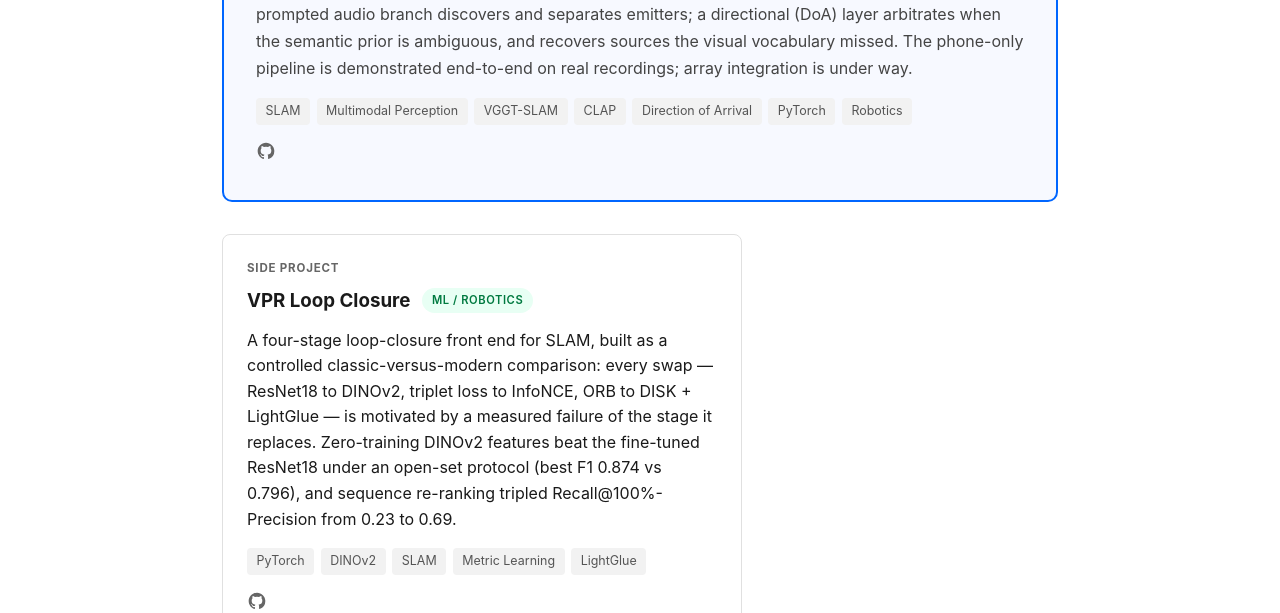
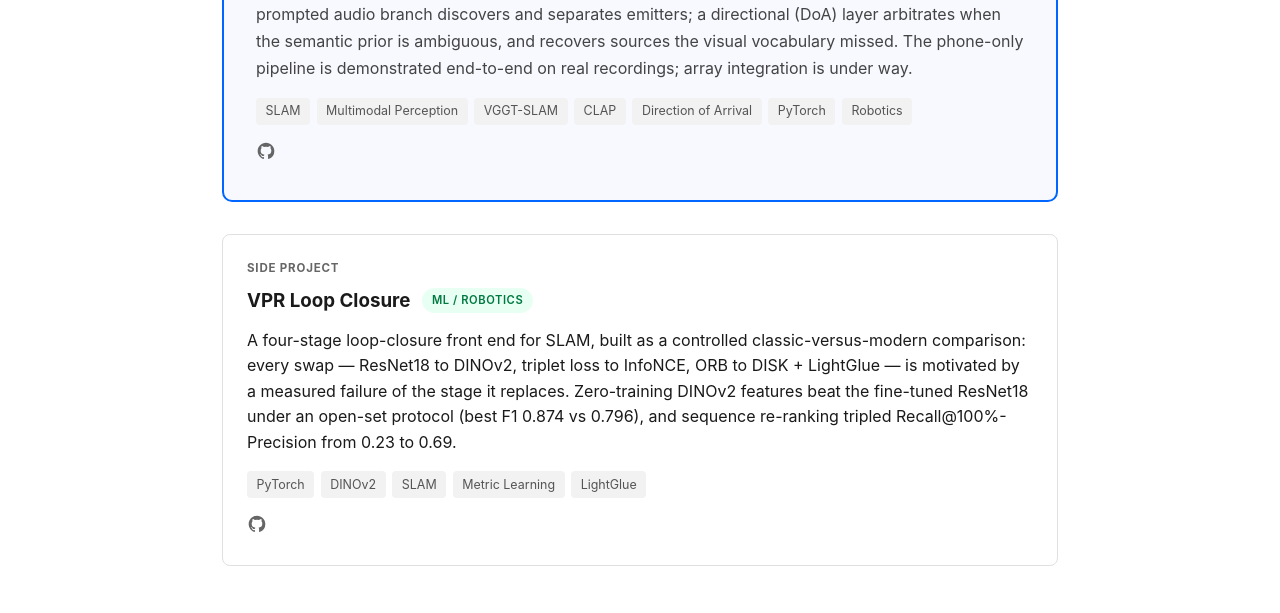
Before and after one commit to PchT4129/personal-website, a FastAPI app: page / in a window 1280 px wide. Shown: the part 1238-1851 px from the top of the page. Run offline with FastAPI, Linux system fonts and the light colour scheme; some libraries are stand-ins or nearby versions; grey boxes are pictures that could not be loaded.

Commit message:
Let single project card fill container width for balanced layout
Co-Authored-By: Claude Opus 4.7 <noreply@anthropic.com>

```diff
--- a/static/css/style.css
+++ b/static/css/style.css
@@ -288,15 +288,10 @@ html.dark .school-logo {
 
 /* Projects */
 .project-grid {
-    display: flex;
-    flex-wrap: wrap;
+    display: grid;
+    grid-template-columns: repeat(auto-fit, minmax(380px, 1fr));
     gap: 1.5rem;
     margin-top: 1.5rem;
-}
-
-.project-grid .project-card {
-    flex: 1 1 300px;
-    max-width: 520px;
 }
 
 .project-card {
```
